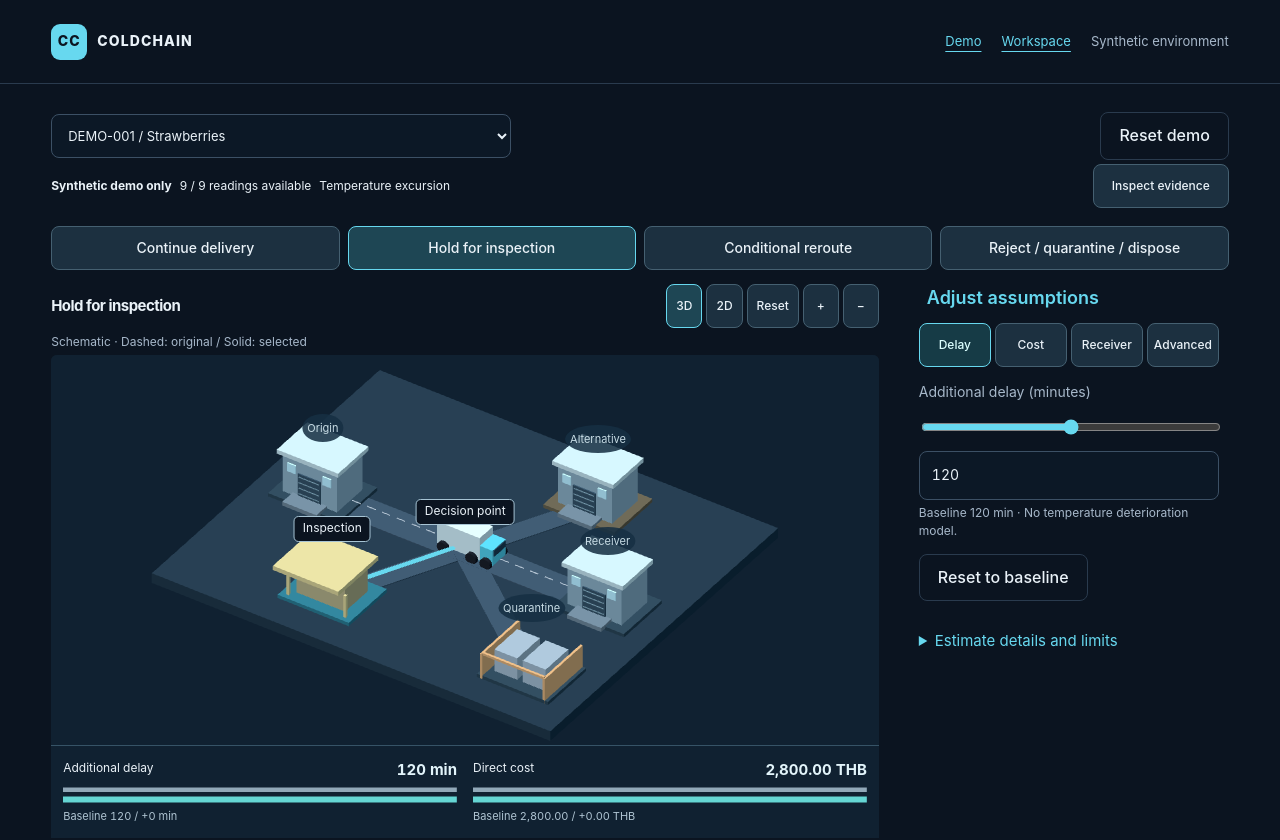
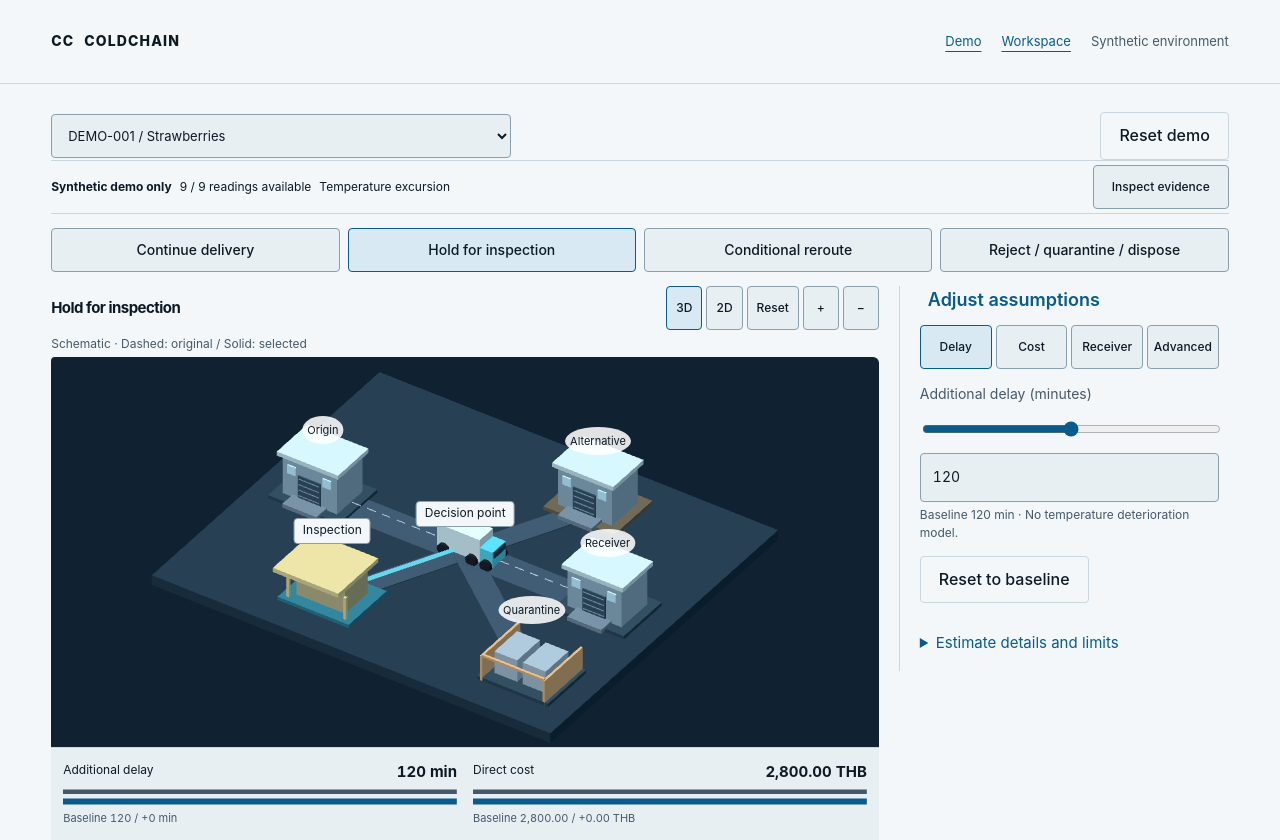
Before and after one commit to P-PrPas/Cold-Chain-Decision-Intelligence-Platform, a Next.js app in the folder apps/web/: page /demo in a window 1280 px wide. Shown: the top 840 px of the page. Built offline with nearby package versions, Linux system fonts and the light colour scheme.

Commit message:
feat(web): Frost paper tokens for light and dark themes with contrast test

```diff
--- a/apps/web/app/globals.css
+++ b/apps/web/app/globals.css
@@ -1,11 +1,118 @@
-:root {
+/* Frost paper design tokens. Light is the default; dark is selected by data-theme on html. */
+:root,
+[data-theme-scope="light"] {
+  color-scheme: light;
+  --bg: #f3f7f9;
+  --panel: #ffffff;
+  --panel-2: #e8eff3;
+  --text: #0d1a24;
+  --muted: #46596a;
+  --line: #cbd7df;
+  --line-strong: #8a9eac;
+  --accent: #0a5a8c;
+  --accent-hover: #0d73b3;
+  --accent-ink: #ffffff;
+  --accent-soft: #d8e9f3;
+  --shadow: rgb(13 26 36 / 0.18);
+
+  --temp-cold: #2563b8;
+  --temp-cool: #5db4e0;
+  --temp-warm: #d98a14;
+  --temp-hot: #d4401f;
+
+  --st-eligible-fg: #0b5560;
+  --st-eligible-bg: #def0f1;
+  --st-eligible-line: #5aa0a8;
+  --st-review-fg: #774800;
+  --st-review-bg: #fbefd3;
+  --st-review-line: #c99a3a;
+  --st-blocked-fg: #9a2415;
+  --st-blocked-bg: #fbe5e0;
+  --st-blocked-line: #cf6a5a;
+  --st-unknown-fg: #3f4d59;
+  --st-unknown-bg: #e4e9ed;
+  --st-unknown-line: #8a98a3;
+  --st-neval-fg: #3f4d59;
+  --st-neval-bg: transparent;
+  --st-neval-line: #8a98a3;
+
+  --unknown-hatch: repeating-linear-gradient(
+    45deg,
+    #aeb9c2 0 2px,
+    #e4e9ed 2px 7px
+  );
+
+  --radius: 4px;
+  --sp-1: 8px;
+  --sp-2: 16px;
+  --sp-3: 24px;
+  --sp-4: 32px;
+  --sp-5: 40px;
+  --sp-6: 48px;
+  --dur-fast: 120ms;
+  --dur-base: 240ms;
+  --dur-slow: 600ms;
+
+  --font-sans-stack:
+    var(--font-plex-sans), var(--font-plex-thai), system-ui, sans-serif;
+  --font-mono-stack:
+    var(--font-plex-mono), ui-monospace, "SFMono-Regular", Menlo, monospace;
+}
+:root[data-theme="dark"],
+[data-theme-scope="dark"] {
   color-scheme: dark;
-  --bg: #0b1420;
-  --panel: #142233;
-  --text: #eaf2f8;
-  --muted: #a7b8ca;
-  --line: #2a3b4e;
-  --accent: #67d8ef;
+  --bg: #0a131b;
+  --panel: #111e29;
+  --panel-2: #172836;
+  --text: #e6eef3;
+  --muted: #9db0be;
+  --line: #2a3b4a;
+  --line-strong: #5a7284;
+  --accent: #6ab8e8;
+  --accent-hover: #9bd0f2;
+  --accent-ink: #07131c;
+  --accent-soft: #15384e;
+  --shadow: rgb(0 0 0 / 0.5);
+
+  --temp-cold: #5a97ec;
+  --temp-cool: #7cc8ee;
+  --temp-warm: #efa83a;
+  --temp-hot: #f0694a;
+
+  --st-eligible-fg: #7fcfd8;
+  --st-eligible-bg: #11313a;
+  --st-eligible-line: #3b8591;
+  --st-review-fg: #f0c471;
+  --st-review-bg: #33270f;
+  --st-review-line: #98712a;
+  --st-blocked-fg: #ffa090;
+  --st-blocked-bg: #3b1c19;
+  --st-blocked-line: #a8483a;
+  --st-unknown-fg: #b4c1cb;
+  --st-unknown-bg: #1e2a34;
+  --st-unknown-line: #5f7080;
+  --st-neval-fg: #b4c1cb;
+  --st-neval-line: #5f7080;
+
+  --unknown-hatch: repeating-linear-gradient(
+    45deg,
+    #4a5a67 0 2px,
+    #1e2a34 2px 7px
+  );
+}
+.num {
+  font-family: var(--font-mono-stack);
+  font-variant-numeric: tabular-nums;
+}
+@media (prefers-reduced-motion: reduce) {
+  *,
+  *::before,
+  *::after {
+    transition-duration: 0.01ms !important;
+    animation-duration: 0.01ms !important;
+    animation-iteration-count: 1 !important;
+    scroll-behavior: auto !important;
+  }
 }
 * {
   box-sizing: border-box;
@@ -18,9 +125,9 @@ body {
   margin: 0;
   background: var(--bg);
   color: var(--text);
-  font:
-    16px/1.6 Arial,
-    sans-serif;
+  font-family: var(--font-sans-stack);
+  font-size: 16px;
+  line-height: 1.6;
 }
 a {
   color: var(--accent);
@@ -40,18 +147,18 @@ button,
   gap: 20px;
   min-height: 44px;
   border: 1px solid transparent;
-  border-radius: 8px;
+  border-radius: var(--radius);
   background: var(--accent);
-  color: #0b1420;
+  color: var(--accent-ink);
   padding: 10px 18px;
   font-weight: 600;
   cursor: pointer;
   text-decoration: none;
-  transition: background 0.2s;
+  transition: background var(--dur-fast);
 }
 button:hover,
 .button:hover {
-  background: #a2ecfa;
+  background: var(--accent-hover);
 }
 button:disabled {
   opacity: 0.5;
@@ -88,13 +195,12 @@ button:disabled {
   font-size: 14px;
 }
 .brand-mark {
-  display: grid;
-  place-items: center;
-  background: var(--accent);
-  color: var(--bg);
-  width: 36px;
-  height: 36px;
-  border-radius: 9px;
+  flex: none;
+  display: block;
+  color: var(--text);
+}
+.brand-word {
+  font-weight: 700;
 }
 .brand-sub {
   font-size: 9px;
@@ -147,7 +253,7 @@ section {
   background: var(--panel);
   padding: 28px;
   border: 1px solid var(--line);
-  border-radius: 16px;
+  border-radius: var(--radius);
   margin: 28px 0;
 }
 section section {
@@ -249,10 +355,10 @@ textarea {
   width: 100%;
   max-width: 700px;
   min-height: 44px;
-  border: 1px solid #3c5065;
-  background: #0c1826;
+  border: 1px solid var(--line-strong);
+  background: var(--panel-2);
   color: var(--text);
-  border-radius: 8px;
+  border-radius: var(--radius);
   padding: 12px;
 }
 textarea {
@@ -264,7 +370,7 @@ input[type="checkbox"] {
 }
 fieldset {
   border: 1px solid var(--line);
-  border-radius: 12px;
+  border-radius: var(--radius);
   padding: 16px 24px;
   margin: 20px 0;
   display: grid;
@@ -286,7 +392,7 @@ form {
   background: var(--panel);
   padding: 24px;
   border: 1px solid var(--line);
-  border-radius: 16px;
+  border-radius: var(--radius);
 }
 .shipment-form button {
   align-self: end;
@@ -299,9 +405,9 @@ summary {
 }
 pre {
   overflow: auto;
-  background: #09121d;
+  background: var(--panel-2);
   padding: 20px;
-  border-radius: 8px;
+  border-radius: var(--radius);
   font-size: 12px;
   max-height: 480px;
 }
@@ -344,7 +450,7 @@ li button {
   padding: 20px;
   background: var(--panel);
   border: 1px solid var(--line);
-  border-radius: 10px;
+  border-radius: var(--radius);
   color: var(--muted);
 }
 .shipment-list a {
@@ -352,10 +458,10 @@ li button {
   margin-right: 20px;
 }
 [role="alert"] {
-  background: #38232a;
-  color: #ffbdc5;
-  border: 1px solid #945361;
-  border-radius: 8px;
+  background: var(--st-blocked-bg);
+  color: var(--st-blocked-fg);
+  border: 1px solid var(--st-blocked-line);
+  border-radius: var(--radius);
   padding: 16px;
 }
 [role="status"] {
@@ -368,7 +474,7 @@ li button {
   padding: 12px;
   background: var(--bg);
   border: 1px solid var(--line);
-  border-radius: 12px;
+  border-radius: var(--radius);
 }
 .step-nav a {
   padding: 10px 18px;
@@ -393,9 +499,13 @@ li button {
 }
 .scene-shell {
   border: 1px solid var(--line);
-  border-radius: 16px;
+  border-radius: var(--radius);
   overflow: hidden;
-  background: radial-gradient(ellipse at 55% 40%, #20394b, #0c1724 75%);
+  background: radial-gradient(
+    ellipse at 55% 40%,
+    var(--panel-2),
+    var(--bg) 75%
+  );
   min-width: 0;
 }
 .scene-toolbar {
@@ -422,21 +532,28 @@ li button {
   height: 320px;
   transform-style: preserve-3d;
   transform: translate(-50%, -50%) rotateX(55deg) rotateZ(-35deg);
-  background-color: #193042;
+  background-color: var(--panel-2);
   background-image:
-    linear-gradient(#2e495b55 1px, transparent 1px),
-    linear-gradient(90deg, #2e495b55 1px, transparent 1px);
+    linear-gradient(
+      color-mix(in srgb, var(--line) 40%, transparent) 1px,
+      transparent 1px
+    ),
+    linear-gradient(
+      90deg,
+      color-mix(in srgb, var(--line) 40%, transparent) 1px,
+      transparent 1px
+    );
   background-size: 32px 32px;
-  border: 1px solid #436071;
+  border: 1px solid var(--line-strong);
   box-shadow:
-    -12px 20px 0 #102130,
-    -24px 35px 50px #0007;
-  transition: transform 0.6s;
+    -12px 20px 0 var(--panel-2),
+    -24px 35px 50px var(--shadow);
+  transition: transform var(--dur-slow);
 }
 .road {
   position: absolute;
-  background: #0b1a29;
-  border: 1px solid #44657a;
+  background: var(--panel-2);
+  border: 1px solid var(--line-strong);
 }
 .road-main {
   left: 30px;
@@ -455,7 +572,7 @@ li button {
   content: "";
   position: absolute;
   background: var(--accent);
-  box-shadow: 0 0 14px #67d8ef77;
+  box-shadow: 0 0 14px color-mix(in srgb, var(--accent) 45%, transparent);
 }
 .road-main:after {
   height: 2px;
@@ -475,14 +592,14 @@ li button {
   width: 90px;
   height: 65px;
   transform-style: preserve-3d;
-  background: #3c5d73;
+  background: var(--line-strong);
 }
 .building i {
   position: absolute;
   inset: 0;
-  background: linear-gradient(90deg, #9bbcc7, #c6e0e6);
+  background: linear-gradient(90deg, var(--line-strong), var(--line));
   transform: translateZ(55px);
-  border: 1px solid #d9edf4;
+  border: 1px solid var(--line-strong);
 }
 .building:before {
   content: "";
@@ -492,8 +609,8 @@ li button {
   top: 65px;
   background: repeating-linear-gradient(
     90deg,
-    #527689 0 16px,
-    #355366 17px 19px
+    var(--line-strong) 0 16px,
+    var(--line) 17px 19px
   );
   transform-origin: top;
   transform: rotateX(-90deg);
@@ -504,7 +621,7 @@ li button {
   height: 65px;
   left: 90px;
   top: 0;
-  background: #304f62;
+  background: var(--line-strong);
   transform-origin: left;
   transform: rotateY(90deg);
 }
@@ -515,7 +632,7 @@ li button {
   white-space: nowrap;
   font-size: 9px;
   letter-spacing: 0.1em;
-  color: #c4dfeb;
+  color: var(--text);
   transform: translateZ(1px);
 }
 .origin {
@@ -531,14 +648,14 @@ li button {
   top: 217px;
 }
 .inspection i {
-  background: #7aa9b2;
+  background: var(--line-strong);
 }
 .quarantine {
   left: 320px;
   top: 217px;
 }
 .quarantine i {
-  background: #b5a385;
+  background: var(--muted);
 }
 .truck {
   position: absolute;
@@ -546,10 +663,10 @@ li button {
   top: 145px;
   width: 54px;
   height: 24px;
-  background: #60d4e9;
+  background: var(--accent);
   transform-style: preserve-3d;
   transform: translateZ(20px);
-  box-shadow: 0 15px 15px #0008;
+  box-shadow: 0 15px 15px var(--shadow);
   transition:
     left 0.8s,
     top 0.8s;
@@ -557,7 +674,7 @@ li button {
 .truck i {
   position: absolute;
   inset: 0;
-  background: #b2f1fa;
+  background: var(--accent-hover);
   transform: translateZ(20px);
 }
 .truck b {
@@ -566,7 +683,7 @@ li button {
   top: 24px;
   width: 54px;
   height: 20px;
-  background: #2b96b0;
+  background: var(--accent);
   transform-origin: top;
   transform: rotateX(-90deg);
 }
@@ -575,8 +692,8 @@ li button {
   right: -19px;
   width: 18px;
   height: 24px;
-  background: #4eacc0;
-  border: 3px solid #9ee7f2;
+  background: var(--accent);
+  border: 3px solid var(--accent-hover);
 }
 .route-HOLD_INSPECTION .truck {
   left: 220px;
@@ -615,7 +732,7 @@ li button {
   display: flex;
   gap: 20px;
   align-items: start;
-  background: #0d1b29cc;
+  background: color-mix(in srgb, var(--panel) 80%, transparent);
 }
 .scene-caption h3 {
   margin: 8px 0;
@@ -724,10 +841,10 @@ li button {
 .demo-notice {
   max-width: none;
   padding: 16px 20px;
-  border: 1px solid #8b6d40;
-  background: #302719;
-  border-radius: 12px;
-  color: #f2d7ab;
+  border: 1px solid var(--st-review-line);
+  background: var(--st-review-bg);
+  border-radius: var(--radius);
+  color: var(--st-review-fg);
   font-size: 13px;
 }
 .demo-shipments {
@@ -748,7 +865,7 @@ li button {
   padding: 24px;
 }
 .demo-shipment:hover {
-  background: #203448;
+  background: var(--panel-2);
 }
 .demo-shipment[aria-pressed="true"] {
   border-color: var(--accent);
@@ -851,13 +968,13 @@ main:not(.landing) .eyebrow {
   margin-left: 18px;
 }
 button {
-  background: #1c3040;
+  background: var(--panel-2);
   color: var(--text);
-  border-color: #456071;
+  border-color: var(--line-strong);
   font-weight: 500;
 }
 button:hover {
-  background: #30495b;
+  background: var(--line);
   color: var(--text);
 }
 button[type="submit"],
@@ -869,9 +986,9 @@ form > button:not([type="button"]),
   font-weight: 600;
 }
 section {
-  background: #101d2b;
-  border-color: #263747;
-  border-radius: 10px;
+  background: var(--panel-2);
+  border-color: var(--line);
+  border-radius: var(--radius);
 }
 section section {
   border: 0;
@@ -909,7 +1026,7 @@ section section {
   gap: 20px;
   align-items: center;
   justify-content: space-between;
-  border-radius: 4px;
+  border-radius: var(--radius);
   margin: 0;
   border-bottom: 0;
   padding: 18px 20px;
@@ -947,7 +1064,7 @@ section section {
 }
 .route-diagram li {
   position: relative;
-  border-top: 2px solid #668392;
+  border-top: 2px solid var(--line-strong);
   margin: 0;
   padding: 20px 0 0;
   min-width: 0;
@@ -980,7 +1097,7 @@ section section {
   overflow-x: auto;
   max-width: 100%;
   border: 1px solid var(--line);
-  border-radius: 8px;
+  border-radius: var(--radius);
   padding: 12px;
   margin: 16px 0;
 }
@@ -998,8 +1115,8 @@ section section {
   display: flex;
   gap: 20px;
   flex-wrap: wrap;
-  border-left: 3px solid #e9b96c;
-  background: #1d2934;
+  border-left: 3px solid var(--temp-warm);
+  background: var(--panel-2);
   padding: 16px;
   font-size: 14px;
 }
@@ -1059,7 +1176,7 @@ section section {
 .next-action {
   border-left: 3px solid var(--accent);
   padding: 14px 20px;
-  background: #142735;
+  background: var(--panel-2);
   margin: 20px 0;
 }
 .next-action p {
@@ -1114,7 +1231,7 @@ summary {
   padding: 16px 0;
 }
 .product-preview .notice {
-  border-left: 3px solid #e9b96c;
+  border-left: 3px solid var(--temp-warm);
   padding: 12px;
   font-size: 14px;
 }
@@ -1188,7 +1305,10 @@ summary {
   .brand-mark {
     width: 28px;
     height: 28px;
-    font-size: 10px;
+  }
+  .environment,
+  .theme-label {
+    display: none;
   }
   .app-header nav a {
     font-size: 12px;
@@ -1209,7 +1329,7 @@ summary {
   }
   .route-diagram li {
     border-top: 0;
-    border-left: 2px solid #668392;
+    border-left: 2px solid var(--line-strong);
     padding: 0 0 20px 20px;
   }
   .route-diagram li:before {
@@ -1268,8 +1388,8 @@ summary {
   width: 100%;
   height: 420px;
   overflow: hidden;
-  border-radius: 10px;
-  background: #102131;
+  border-radius: var(--radius);
+  background: var(--panel-2);
 }
 .network-canvas canvas {
   display: block;
@@ -1277,9 +1397,9 @@ summary {
 .network-marker {
   position: absolute;
   transform: translate(-50%, -50%);
-  background: #0b1420;
-  color: #eaf2f8;
-  border: 1px solid #a7c4d4;
+  background: var(--bg);
+  color: var(--text);
+  border: 1px solid var(--line-strong);
   border-radius: 50%;
   width: 26px;
   height: 26px;
@@ -1294,7 +1414,7 @@ summary {
   height: auto;
   min-height: 26px;
   padding: 3px 8px;
-  border-radius: 5px;
+  border-radius: var(--radius);
   white-space: normal;
   font-size: 12px;
   line-height: 1.3;
@@ -1335,7 +1455,7 @@ summary {
   flex-wrap: wrap;
   gap: 12px 20px;
   padding: 12px 0;
-  border-block: 1px solid var(--border);
+  border-block: 1px solid var(--line);
   font-size: 14px;
 }
 .studio-evidence-bar button {
@@ -1384,7 +1504,7 @@ summary {
 }
 .studio-inspector {
   min-width: 0;
-  border-left: 1px solid var(--border);
+  border-left: 1px solid var(--line);
   padding-left: 20px;
 }
 .factor-controls {
@@ -1431,13 +1551,13 @@ summary {
 .weight-meter {
   display: flex;
   height: 24px;
-  background: #465b72;
+  background: var(--line-strong);
   overflow: hidden;
-  border-radius: 3px;
+  border-radius: var(--radius);
   font-size: 12px;
 }
 .weight-meter span:first-child {
-  background: #167487;
+  background: var(--accent);
   overflow: hidden;
 }
 .weight-meter span {
@@ -1448,7 +1568,7 @@ summary {
   padding-top: 20px;
 }
 .cost-breakdown div {
-  border-bottom: 1px solid var(--border);
+  border-bottom: 1px solid var(--line);
   padding: 8px 0;
 }
 .cost-breakdown dd {
@@ -1470,7 +1590,7 @@ summary {
   }
   .studio-inspector {
     border-left: 0;
-    border-top: 1px solid var(--border);
+    border-top: 1px solid var(--line);
     padding: 16px 0 0;
   }
   .studio-heading {
@@ -1518,7 +1638,7 @@ summary {
   font-weight: 700;
 }
 .selected-location {
-  background: #173745;
+  background: var(--accent-soft);
   border-left: 3px solid var(--accent);
 }
 .view-controls {
@@ -1532,11 +1652,11 @@ summary {
 .view-controls [aria-pressed="true"],
 button[aria-pressed="true"] {
   border-color: var(--accent);
-  background: #1e4654;
+  background: var(--accent-soft);
   color: var(--text);
 }
 tr[data-selected="true"] {
-  background: #173745;
+  background: var(--accent-soft);
 }
 tr[data-selected="true"] td:first-child {
   box-shadow: inset 3px 0 var(--accent);
@@ -1558,7 +1678,7 @@ tr[data-selected="true"] td:first-child {
   margin-top: 4px;
 }
 .saved-workflow {
-  border-left: 3px solid #8ea9c0;
+  border-left: 3px solid var(--line-strong);
 }
 .shipment-list li {
   display: grid;
@@ -1665,14 +1785,14 @@ tr[data-selected="true"] td:first-child {
 }
 .studio-grid .network-canvas {
   height: 390px;
-  border-radius: 6px 6px 0 0;
+  border-radius: var(--radius) 6px 0 0;
 }
 .network-secondary {
   font-size: 11px;
   padding: 2px 5px;
   border: 0;
-  background: #173043dd;
-  color: #c7dbe4;
+  background: color-mix(in srgb, var(--panel) 87%, transparent);
+  color: var(--text);
   width: auto;
   height: auto;
 }
@@ -1685,8 +1805,8 @@ tr[data-selected="true"] td:first-child {
   grid-template-columns: 1fr 1fr;
   gap: 16px;
   padding: 12px;
-  background: #102131;
-  border-top: 1px solid #365366;
+  background: var(--panel-2);
+  border-top: 1px solid var(--line);
 }
 .impact-band {
   min-width: 0;
@@ -1700,7 +1820,7 @@ tr[data-selected="true"] td:first-child {
   font-size: 12px;
 }
 .impact-band strong {
-  color: #e2f4fa;
+  color: var(--text);
   font-size: 15px;
 }
 .impact-band svg {
@@ -1710,14 +1830,14 @@ tr[data-selected="true"] td:first-child {
   margin: 4px 0;
 }
 .baseline-bar {
-  fill: #91a8b8;
+  fill: var(--muted);
 }
 .current-bar {
-  fill: #65d6d4;
+  fill: var(--accent);
 }
 .impact-band small {
   display: block;
-  color: #afc4d2;
+  color: var(--muted);
   font-size: 11px;
 }
 .scene-status {
@@ -1728,13 +1848,13 @@ tr[data-selected="true"] td:first-child {
   padding: 8px 0;
 }
 .acceptance-state[data-state="ACCEPTED"] {
-  color: #8de1c2;
+  color: var(--st-eligible-fg);
 }
 .acceptance-state[data-state="REJECTED"] {
-  color: #ffb1a5;
+  color: var(--st-blocked-fg);
 }
 .scene-missing {
-  color: #f1cf8a;
+  color: var(--st-review-fg);
   font-size: 12px;
   margin: 0 !important;
 }
@@ -1752,8 +1872,8 @@ tr[data-selected="true"] td:first-child {
 }
 .factor-tabs [aria-pressed="true"] {
   border-color: var(--accent);
-  background: #163b46;
-  color: #dbffff;
+  background: var(--accent-soft);
+  color: var(--text);
 }
 .factor-controls [hidden] {
   display: none !important;
@@ -1769,12 +1889,12 @@ tr[data-selected="true"] td:first-child {
   font-variant-numeric: tabular-nums;
 }
 .factor-controls [aria-invalid="true"] {
-  border-color: #ffb1a5;
+  border-color: var(--st-blocked-fg);
 }
 .field-error {
   display: block;
   font-size: 13px;
-  color: #ffb1a5;
+  color: var(--st-blocked-fg);
 }
 .factor-controls details {
   margin-top: 12px;
@@ -1851,7 +1971,7 @@ tr[data-selected="true"] td:first-child {
     position: sticky;
     top: 0;
     z-index: 3;
-    background: #0c1824;
+    background: var(--panel-2);
   }
   .studio-grid .network-canvas {
     height: clamp(190px, 28svh, 270px);
@@ -1968,3 +2088,302 @@ tr[data-selected="true"] td:first-child {
     position: static;
   }
 }
+
+/* Header controls */
+.seg {
+  display: inline-flex;
+  border: 1px solid var(--line-strong);
+  border-radius: var(--radius);
+  overflow: hidden;
+}
+.seg-btn {
+  min-width: 44px;
+  min-height: 44px;
+  gap: 6px;
+  padding: 0 12px;
+  border: 0;
+  border-radius: 0;
+  background: transparent;
+  color: var(--text);
+  font-size: 13px;
+  font-weight: 600;
+}
+.seg-btn:hover {
+  background: var(--panel-2);
+}
+.seg-btn[aria-pressed="true"]:not(.theme-btn) {
+  background: var(--accent);
+  color: var(--accent-ink);
+}
+.theme-btn {
+  border: 1px solid var(--line-strong);
+  border-radius: var(--radius);
+}
+.seg-btn:focus-visible {
+  outline-offset: -3px;
+}
+
+/* Status badges and provenance chips */
+.status-badge {
+  display: inline-flex;
+  align-items: center;
+  gap: 6px;
+  padding: 4px 10px;
+  border: 1px solid;
+  border-radius: var(--radius);
+  font-size: 13px;
+  font-weight: 600;
+  white-space: nowrap;
+}
+.st-eligible {
+  color: var(--st-eligible-fg);
+  background: var(--st-eligible-bg);
+  border-color: var(--st-eligible-line);
+}
+.st-review {
+  color: var(--st-review-fg);
+  background: var(--st-review-bg);
+  border-color: var(--st-review-line);
+}
+.st-blocked {
+  color: var(--st-blocked-fg);
+  background: var(--st-blocked-bg);
+  border-color: var(--st-blocked-line);
+}
+.st-unknown {
+  color: var(--st-unknown-fg);
+  background: var(--st-unknown-bg);
+  border-color: var(--st-unknown-line);
+}
+.st-neval {
+  color: var(--st-neval-fg);
+  background: var(--st-neval-bg);
+  border: 1px dashed var(--st-neval-line);
+}
+.prov-chip {
+  display: inline-block;
+  padding: 1px 6px;
+  border: 1px solid var(--line-strong);
+  border-radius: var(--radius);
+  color: var(--muted);
+  font-size: 11px;
+  font-weight: 600;
+  letter-spacing: 0.04em;
+  text-transform: uppercase;
+}
+.prov-entered {
+  border-style: dashed;
+}
+.prov-calculated {
+  background: var(--panel-2);
+}
+.prov-estimated {
+  border-style: dotted;
+  border-width: 2px;
+}
+
+/* Hatched unknown ground */
+.hatch-sample {
+  display: grid;
+  place-items: center;
+  height: 72px;
+  border: 1px solid var(--st-unknown-line);
+  border-radius: var(--radius);
+  background: var(--unknown-hatch);
+}
+.hatch-sample span {
+  padding: 2px 10px;
+  background: var(--st-unknown-bg);
+  color: var(--st-unknown-fg);
+  font-weight: 600;
+  font-size: 13px;
+}
+
+/* /brand page */
+.brand-page section h3 {
+  margin: 24px 0 4px;
+}
+.logo-grid {
+  display: grid;
+  grid-template-columns: 1fr 1fr;
+  gap: var(--sp-2);
+}
+.logo-panel {
+  background: var(--bg);
+  color: var(--text);
+  border: 1px solid var(--line);
+  border-radius: var(--radius);
+  padding: var(--sp-3);
+}
+.logo-panel h3 {
+  margin-top: 0;
+  font-size: 14px;
+  color: var(--muted);
+}
+.logo-row {
+  display: flex;
+  flex-wrap: wrap;
+  gap: var(--sp-3);
+  align-items: flex-end;
+}
+.logo-row figure {
+  margin: 0;
+  display: grid;
+  gap: var(--sp-1);
+  justify-items: start;
+}
+.logo-row figcaption {
+  font-size: 12px;
+  color: var(--muted);
+}
+.lockup {
+  display: inline-flex;
+  align-items: center;
+  gap: 12px;
+}
+.lockup strong,
+.lockup small {
+  display: block;
+  line-height: 1.2;
+}
+.lockup small {
+  color: var(--muted);
+}
+.favicon-demo {
+  display: inline-grid;
+  place-items: center;
+  width: 44px;
+  height: 44px;
+  border: 1px solid var(--line);
+  border-radius: var(--radius);
+}
+.swatches {
+  display: flex;
+  flex-wrap: wrap;
+  gap: var(--sp-2);
+  list-style: none;
+  padding: 0;
+  margin: var(--sp-2) 0;
+}
+.swatches li {
+  display: grid;
+  gap: 4px;
+  font-size: 12px;
+}
+.swatch {
+  display: block;
+  width: 96px;
+  height: 48px;
+  border: 1px solid var(--line-strong);
+  border-radius: var(--radius);
+}
+.contrast-table {
+  border-collapse: collapse;
+  font-size: 13px;
+  width: 100%;
+  max-width: 640px;
+}
+.contrast-table th,
+.contrast-table td {
+  text-align: left;
+  padding: 6px 12px 6px 0;
+  border-bottom: 1px solid var(--line);
+}
+.contrast-sample {
+  display: inline-block;
+  min-width: 48px;
+  padding: 2px 10px;
+  border: 1px solid var(--line);
+  border-radius: var(--radius);
+  font-weight: 600;
+}
+.thermal-scale {
+  display: flex;
+  height: 24px;
+  border-radius: var(--radius);
+  overflow: hidden;
+  background: linear-gradient(
+    90deg,
+    var(--temp-cold),
+    var(--temp-cool),
+    var(--temp-warm),
+    var(--temp-hot)
+  );
+}
+.thermal-scale span {
+  display: none;
+}
+.chip-row {
+  display: flex;
+  flex-wrap: wrap;
+  gap: var(--sp-2);
+  align-items: center;
+  margin: var(--sp-2) 0;
+}
+.prov-demo {
+  display: inline-flex;
+  align-items: baseline;
+  gap: 8px;
+}
+.type-row {
+  display: grid;
+  grid-template-columns: 140px 1fr;
+  align-items: baseline;
+  gap: var(--sp-2);
+  padding: 8px 0;
+  border-bottom: 1px solid var(--line);
+}
+.type-row code {
+  font-size: 12px;
+  color: var(--muted);
+}
+.type-h1 {
+  font-size: 36px;
+  font-weight: 500;
+  letter-spacing: -0.035em;
+}
+.type-h2 {
+  font-size: 27px;
+  font-weight: 500;
+}
+.type-h3 {
+  font-size: 20px;
+  font-weight: 600;
+}
+.type-body {
+  font-size: 16px;
+}
+.type-small {
+  font-size: 13px;
+}
+.type-mono {
+  font-size: 15px;
+}
+@media (max-width: 900px) {
+  .logo-grid {
+    grid-template-columns: 1fr;
+  }
+  .type-row {
+    grid-template-columns: 1fr;
+    gap: 2px;
+  }
+}
+.app-header {
+  gap: 8px;
+}
+@media (max-width: 440px) {
+  .brand-word {
+    display: none;
+  }
+}
+@media (max-width: 380px) {
+  .app-header {
+    padding: 0 8px;
+  }
+  .app-header nav {
+    gap: 6px;
+  }
+  .seg-btn {
+    padding: 0 8px;
+  }
+}
```
Also changed, not shown: apps/web/app/ui/contrast.ts (added, +29 -0 lines), 1 other file (tests, documents, lock files or other folders).
